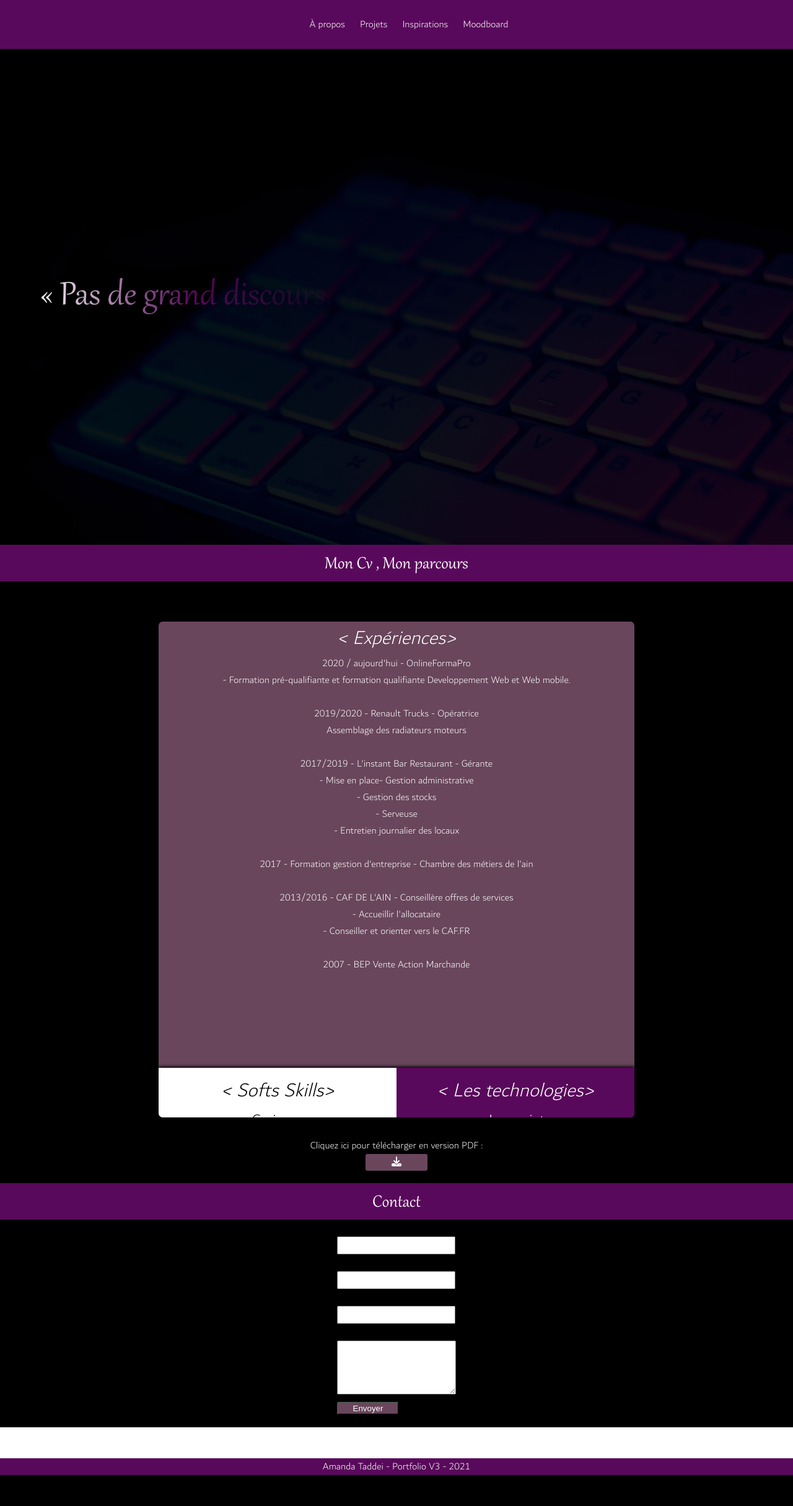
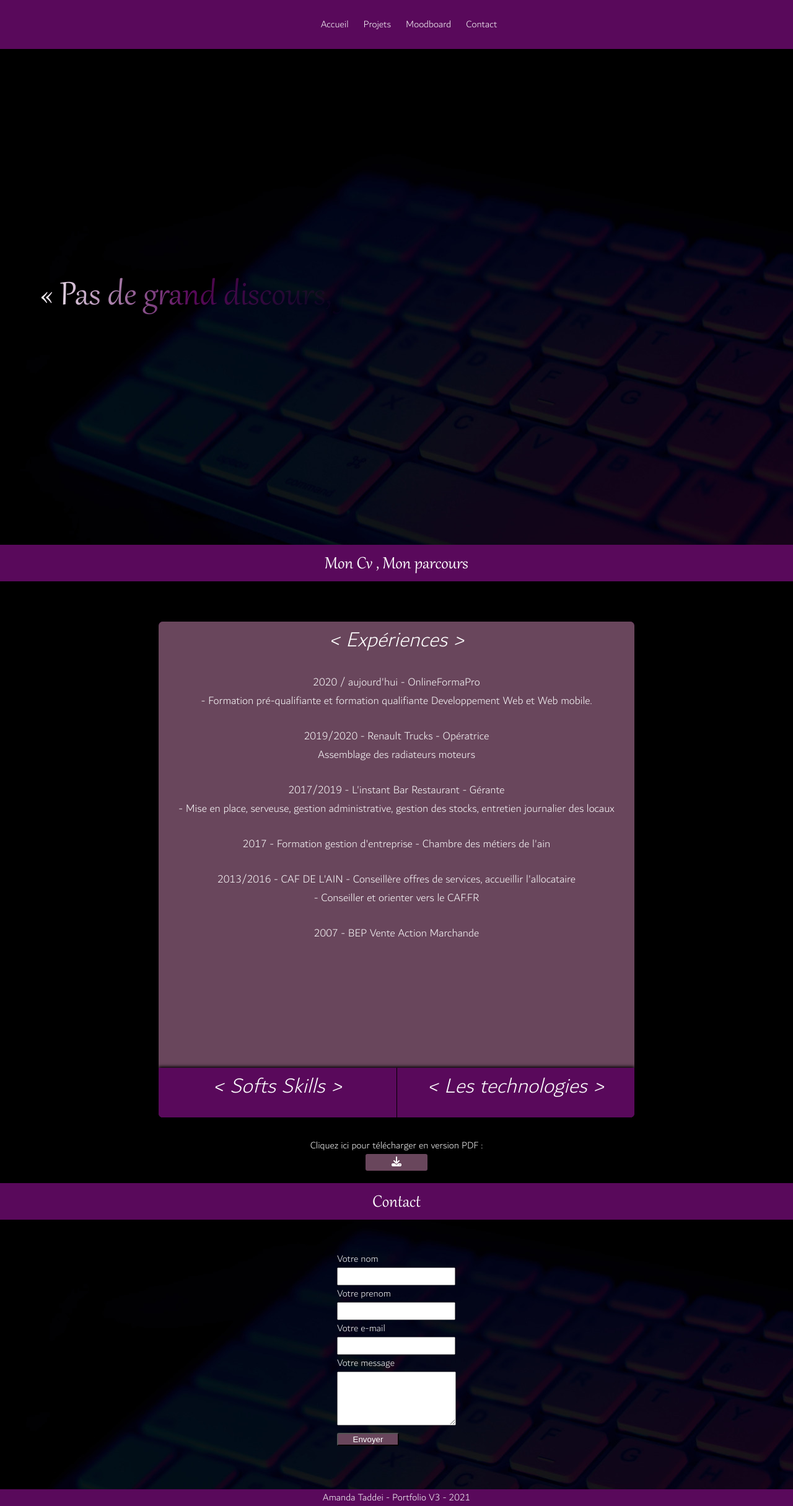
Before and after one commit to Cyliana/portfolioV3-natif, a PHP site: page / in a window 1280 px wide. Shown: the whole page at 62% size. Before the commit the page ends 2380 px from the top, so only its background shows below. Run offline with PHP 8.4, Linux system fonts and the light colour scheme; some libraries are stand-ins or nearby versions.

Commit message:
adjustement css

```diff
--- a/index.html
+++ b/index.html
@@ -23,10 +23,10 @@
             <div class="container">
                 <div class="navig">
                     <ul id="nav1">
-                        <li><a aria-current="page" href="index.html">À propos</a></li>
+                        <li><a aria-current="page" href="index.html">Accueil</a></li>
                         <li><a href="projets.html">Projets</a></li>
-                        <li><a href="inspirations.html">Inspirations</a></li>
                         <li><a href="moodboard.html">Moodboard</a></li>
+                        <li><a href="contact.html">Contact</a></li>
                     </ul>
                 </div>
             </div>
@@ -41,9 +41,7 @@
         <div id="parcours">
             <div id="content">
                 <div id="softskills">
-                    <p id="sf">
-                        < Softs Skills>
-                    </p>
+                    <p class ="ste"> < Softs Skills > </p>
                     <p class="p">Curieuse</p>
                     <p class="p">Rigoureuse</p>
                     <p class="p">Dynamique</p>
@@ -51,9 +49,7 @@
                     <p class="p">Organisée</p>
                 </div>
                 <div id="technos">
-                    <p id="lt">
-                        < Les technologies>
-                    </p>
+                    <p class="ste"> < Les technologies > </p>
                     <p class="p">Javascript</p>
                     <p class="p">HTML 5</p>
                     <p class="p">CSS 3</p>
@@ -66,17 +62,15 @@
                 </div>
             </div>
             <div id="experiences">
-                <p id="ex">
-                    < Expériences>
-                </p>
+                <p class="ste"> < Expériences > </p>
                 <p class="p">2020 / aujourd'hui - OnlineFormaPro </br>- Formation pré-qualifiante et formation
                     qualifiante Developpement Web et Web mobile.</p></br>
                 <p class="p">2019/2020 - Renault Trucks - Opératrice </br> Assemblage des radiateurs moteurs</p></br>
-                <p class="p">2017/2019 - L'instant Bar Restaurant - Gérante </br> - Mise en place- Gestion
-                    administrative</br>- Gestion des stocks</br>- Serveuse</br>- Entretien journalier des locaux</p>
+                <p class="p">2017/2019 - L'instant Bar Restaurant - Gérante </br> - Mise en place, serveuse, gestion
+                    administrative, gestion des stocks, entretien journalier des locaux</p>
                 </br>
                 <p class="p">2017 - Formation gestion d'entreprise - Chambre des métiers de l'ain</p></br>
-                <p class="p">2013/2016 - CAF DE L'AIN - Conseillère offres de services</br>- Accueillir
+                <p class="p">2013/2016 - CAF DE L'AIN - Conseillère offres de services, accueillir
                     l'allocataire</br>- Conseiller et orienter vers le CAF.FR</p></br>
                 <p class="p">2007 - BEP Vente Action Marchande</p></br>
             </div>
@@ -89,7 +83,7 @@
 
         <h1 class="h1">Contact</h1>
 
-        <div class="title-section">
+        <div id="section-contact">
             <div class="formulaire">
                 <form action="" methode='post'>
                     <label for="firstname">Votre nom</label></br>
--- a/main.css
+++ b/main.css
@@ -154,14 +154,6 @@ nav
   }
 
 /************************************** CV - PARCOURS **************************************/
-
-#mycv
-{
-    width: 50vw;
-    margin-top: 50px;
-}
-
-
 .bloc-cv
 {
     display: flex;
@@ -202,8 +194,8 @@ nav
     display: flex;
     flex-direction: row;
     background-color: #59095B;
+
     box-shadow: 0px -2px 5px black;
-
     position:absolute;
     right: 0;
     bottom:-90vh;
@@ -220,6 +212,15 @@ nav
 
 }
 
+#softskills
+{
+    width: 50%;
+    height: 100%;
+    background-color: #59095B;
+    color: white;
+    border-right: black 1px solid;
+}
+
 #technos
 {
     width: 50%;
@@ -227,43 +228,6 @@ nav
     background-color: #59095B;
     display: flex;
     flex-direction: column;
-    padding: 10px 0;
-}
-
-#lt
-{
-    text-align: center;
-    font-size: 2em;
-    font-style: oblique;
-}
-
-#technos .p
-{
-    text-align: center;
-    font-size: 1.5em;
-}
-
-
-#softskills
-{
-    width: 50%;
-    height: 100%;
-    background-color: white;
-    color: black;
-    padding-top: 10px;
-}
-
-#sf
-{
-    text-align: center;
-    font-size: 2em;
-    font-style: oblique;
-}
-
-#softskills .p
-{
-    text-align: center;
-    font-size: 1.5em;
 }
 
 #experiences
@@ -277,21 +241,46 @@ nav
     text-align: center;
 }
 
-#ex
+.ste
 {
-
-    text-align:center;
-    font-size: 2em;
+    text-align: center;
+    font-size: 35px;
     font-style: oblique;
+    padding-bottom: 3%;
 }
 
-#experiences p
+#softskills .p, #technos .p
 {
-    align-self: flex-start;
+    text-align: center;
+    font-size: 1.5rem;
 }
 
+#experiences .p
+{
+    font-size:18px;
+}
+/************************************** CONTACT **************************************/
+#section-contact
+{
+    display: flex;
+    flex-wrap: nowrap;
+    flex-direction: row;
+    justify-content: center;
+    width: 100%;
+    height: 100%;
+    color: white;
+    background-image: url(./img/clavier1.jpg);
+    background-repeat:no-repeat;
+    background-size: cover;
+    background-position: center;
+    background-attachment: fixed;
+}
 
-/************************************** CONTACT **************************************/
+form
+{
+    padding : 50px 0;
+}
+
 
 form textarea
 {
@@ -351,6 +340,5 @@ footer
     font-family: 'Dubai Light';
     color: #ffffff;
     text-align: center;
-    margin-top: 50px;
     background-color: #59095B;
 }
```
Also changed, not shown: contact.html (renamed from inspirations.html), img/noir.jpeg (added), img/noir.webp (added).
